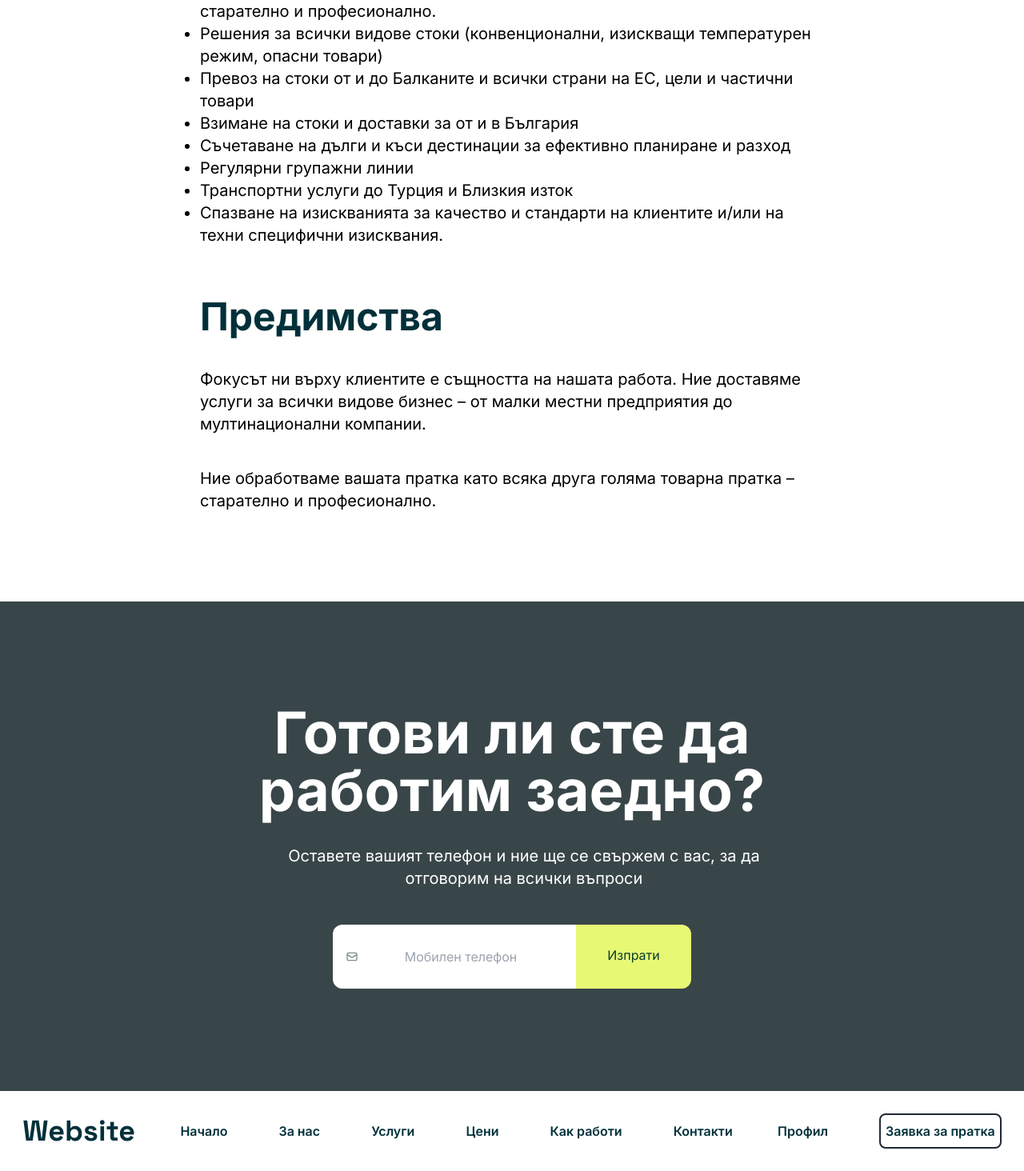
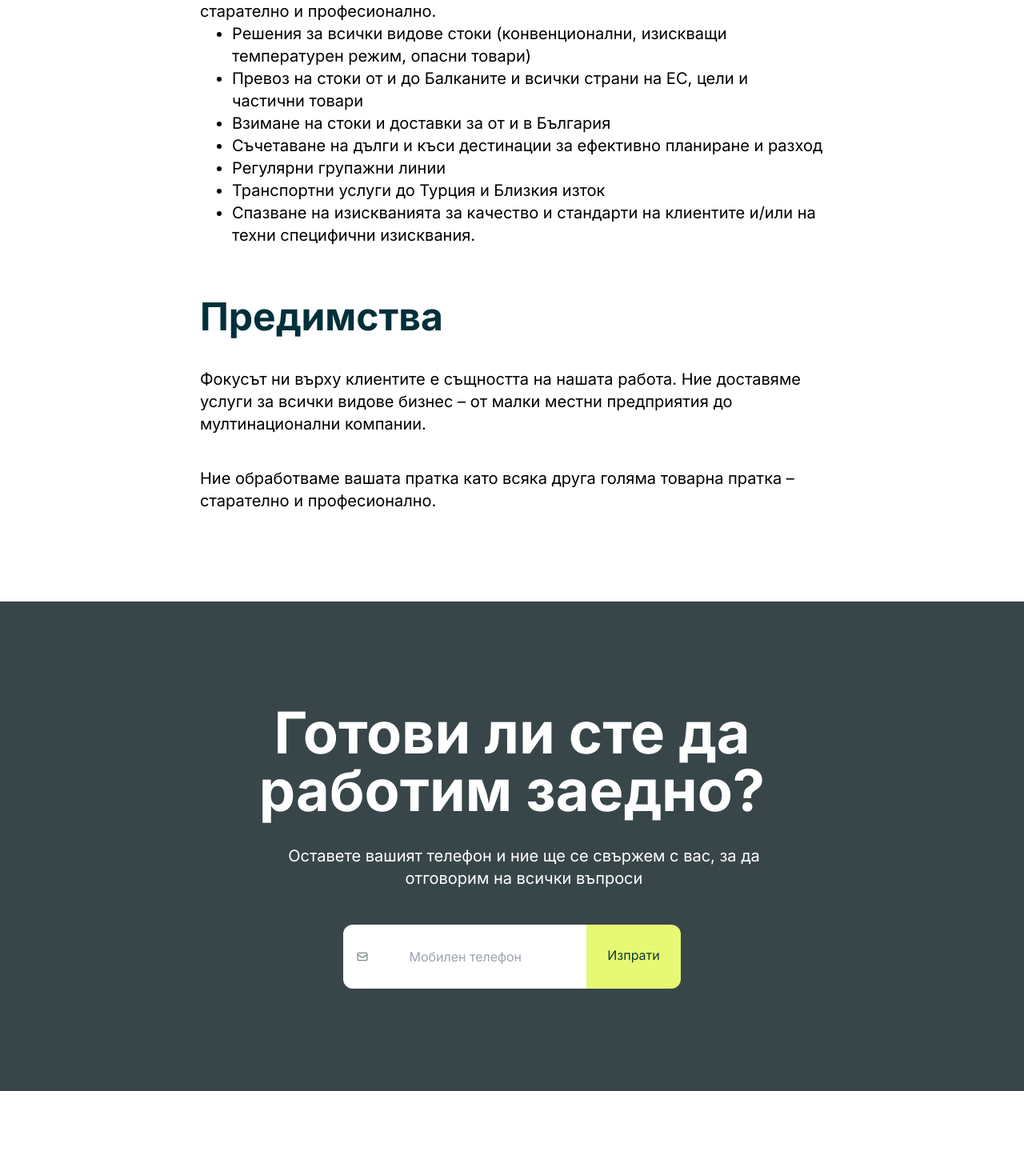
Before and after one commit to Kosakov/landingpage, a Next.js app: page / in a window 1280 px wide. Shown: the part 1395-2859 px from the top of the page at 80% size. After the commit the page ends 2759 px from the top, so only its background shows below. Built offline with nearby package versions, Linux system fonts and the light colour scheme.

Commit message:
Adjust layout

```diff
--- a/src/app/components/content/content.jsx
+++ b/src/app/components/content/content.jsx
@@ -6,7 +6,7 @@ export default function content(){
             <p>Фокусът ни върху клиентите е същността на нашата работа. Ние доставяме услуги за всички видове бизнес – от малки местни предприятия до мултинационални компании.</p>
             <div>
                 <p>Ние обработваме вашата пратка като всяка друга голяма товарна пратка – старателно и професионално.</p>
-                <ul className=" list-disc">
+                <ul className=" list-disc ml-10">
                     <li>Решения за всички видове стоки (конвенционални, изискващи температурен режим, опасни товари)</li>
                     <li>Превоз на стоки от и до Балканите и всички страни на ЕС, цели и частични товари</li>
                     <li>Взимане на стоки и доставки за от и в България</li>
--- a/src/app/components/heroSection/hero.jsx
+++ b/src/app/components/heroSection/hero.jsx
@@ -8,8 +8,8 @@ export default function heroSection(){
             <p className=" text-xl w-[55ch] pl-16 pb-11">Оставете вашият телефон и ние ще се свържем с вас, за да отговорим на всички въпроси</p>
             <div className=" flex items-center justify-center ">
             <HiOutlineMail className=" relative left-8 text-[#7F8C89]"/>
-                <input type="tel" placeholder="Мобилен телефон" className=" h-20 rounded-xl w-80 text-center place-self-center text-black" max="10" />
-                <p className=" h-20 border-2 rounded-xl w-36 bg-[#E7F874] text-[#083C2F] text-center p-6 relative right-4 border-transparent rounded-tl-none rounded-bl-none">Изпрати</p>
+                <input type="number" placeholder="Мобилен телефон" className=" h-20 rounded-xl w-80 text-center place-self-center text-black" max="10" />
+                <p className=" h-20 border-2 rounded-xl w-30 bg-[#E7F874] text-[#083C2F] text-center p-6 relative right-4 border-transparent rounded-tl-none rounded-bl-none">Изпрати</p>
 
             </div>
             </div>
--- a/src/app/page.tsx
+++ b/src/app/page.tsx
@@ -11,7 +11,6 @@ export default function Home() {
       <Content/>
       </div>
       <HeroSection/>
-      <NavigationBar/>
     </main>
   );
 }
```
